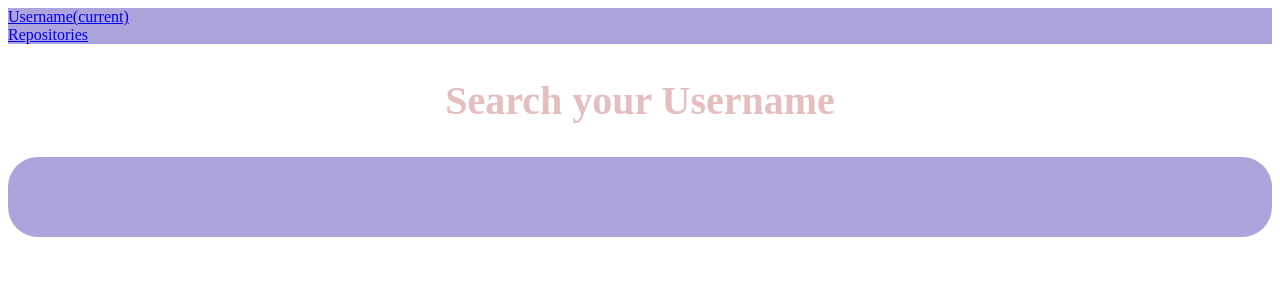
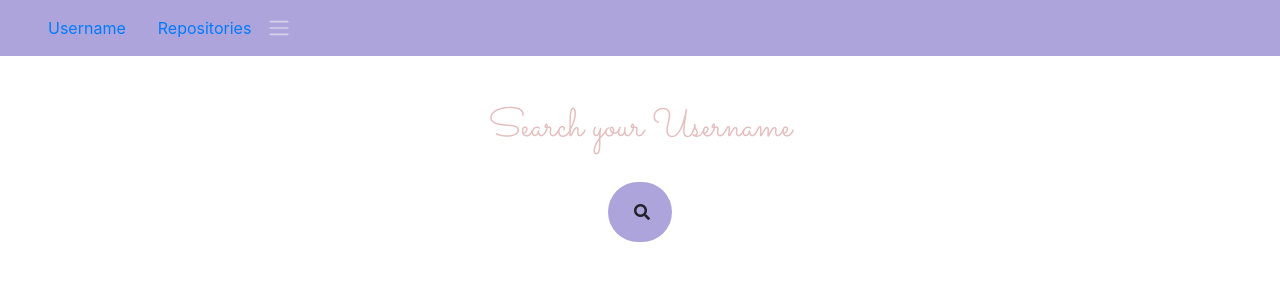
Before and after one commit to nimowairimu/G-Search, an Angular app: page /user in a window 1280 px wide. Shown: the top 300 px of the page. Built offline with nearby package versions, Linux system fonts and the light colour scheme; no server answers.

Commit message:
Update chnage made to style.

```diff
--- a/src/app/repos/repos.component.css
+++ b/src/app/repos/repos.component.css
@@ -1,3 +1,6 @@
-.card-deck .card {
-max-width: calc(25% - 30px);
+.card-deck .card{
+width: 18rem;
 }
+h2{
+font-family: Sacramento;
+}
--- a/src/app/repos/repos.component.html
+++ b/src/app/repos/repos.component.html
@@ -2,18 +2,20 @@
 <h2 class="text-center pt-5 heading" appHighlight>Repo Search</h2>
     <app-search (emitUserName) = "findRepo($event)"></app-search>
     <div class="row">
-      <div class="col-md-4 pt-5">
+      <div class="col-12">
+      <div class="col-md-8 pt-5">
         <div class="card-deck" *ngFor="let repo of userRepos" >
           <div class="card">
-            <div class="card-body text-center "><h2 appHighlight>{{repo.name}}</h2></div>>
-              <p>{{repo.description}}</p>
-              <p>{{repo.language}}</p>
-            </div>
+            <div class="card-body text-center "><h2 appHighlight>{{repo.name}}</h2></div>
               <p>Watchers: {{repo.watchers}}</p>
               <p>Forks: {{repo.forks}}</p>
               <p>Default branch: {{repo.default_branch}}</p>
+              <p>{{repo.description}}</p>
+              <p>{{repo.language}}</p>
+              </div>
               <hr>
             </div>
           </div>
         </div>
     </div>
+  </div>
--- a/src/app/user/user.component.css
+++ b/src/app/user/user.component.css
@@ -6,7 +6,7 @@
    width: 80%;
 }
 .heading{
-    font-family: 'Permanent Marker', cursive;
+font-family: Sacramento;
 font-size: 40px;
 color: #E5BEBE;
 text-align: center;
--- a/src/index.html
+++ b/src/index.html
@@ -2,10 +2,14 @@
 <html lang="en">
 <head>
   <meta charset="utf-8">
-  <title>GSearch</title>
+  <title>Github-Search</title>
   <base href="/">
   <meta name="viewport" content="width=device-width, initial-scale=1">
   <link rel="icon" type="image/x-icon" href="favicon.ico">
+  <link rel="stylesheet" href="https://stackpath.bootstrapcdn.com/bootstrap/4.3.1/css/bootstrap.min.css" integrity="sha384-ggOyR0iXCbMQv3Xipma34MD+dH/1fQ784/j6cY/iJTQUOhcWr7x9JvoRxT2MZw1T" crossorigin="anonymous">
+  <link rel="stylesheet" href="https://use.fontawesome.com/releases/v5.5.0/css/all.css" integrity="sha384-B4dIYHKNBt8Bc12p+WXckhzcICo0wtJAoU8YZTY5qE0Id1GSseTk6S+L3BlXeVIU" crossorigin="anonymous">
+  <link rel="preconnect" href="https://fonts.gstatic.com">
+<link href="https://fonts.googleapis.com/css2?family=Sacramento&display=swap" rel="stylesheet">
 </head>
 <body>
   <app-root></app-root>
```
